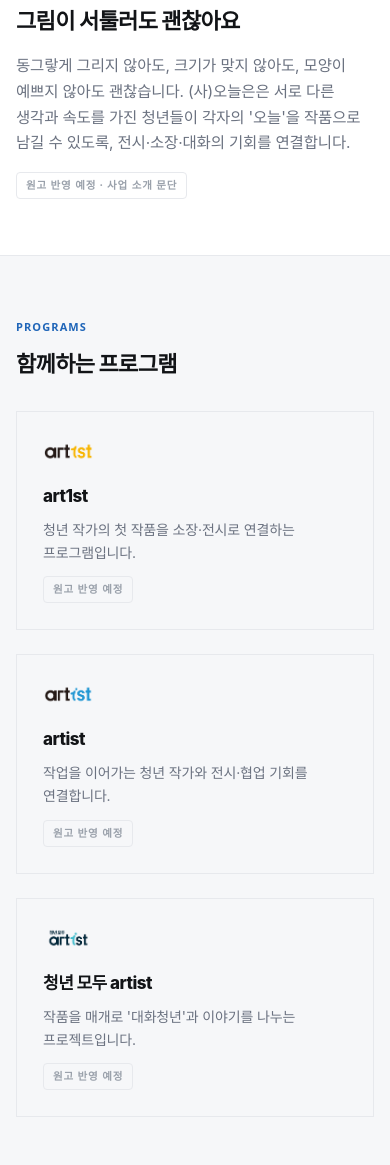
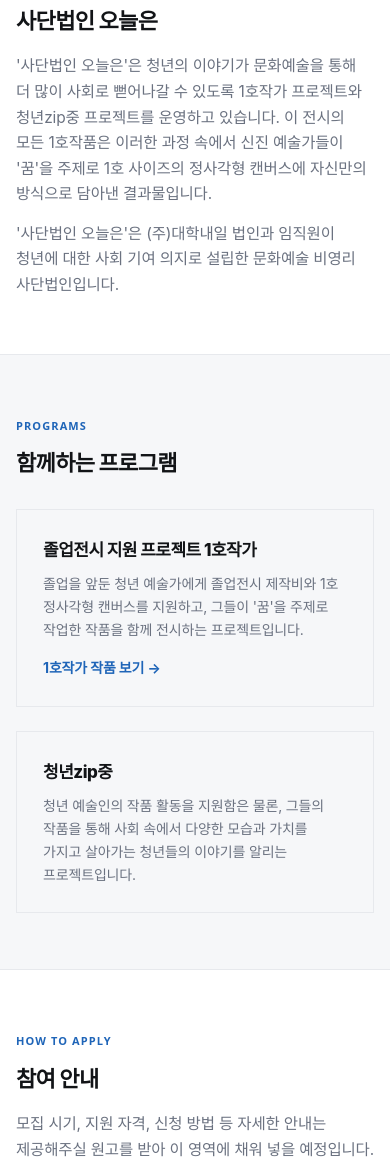
Before and after one commit to oneulmin-bot/oneul-art-galler, a plain HTML site: page docs/program.html in a window 390 px wide. Shown: the part 433-1598 px from the top of the page. Drawn offline with Linux system fonts and the light colour scheme; a web font is replaced by a local one.

Commit message:
Replace program.html placeholder copy with real brochure content
- Swap the 3 guessed sub-brand cards (art1st/artist/청년 모두 artist) for the 2 actually
  active programs (졸업전시 지원 프로젝트 1호작가, 청년zip중), using the org's real description text
- Link the 1호작가 card to the collection page filtered view
- Fix a mobile layout bug where an inline 2-column grid style ignored the
  narrow-viewport media query; added a `.cols-2` class scoped to min-width:761px instead

Co-Authored-By: Claude Sonnet 5 <noreply@anthropic.com>
Claude-Session: https://claude.ai/code/session_019J7XeoVp2dYo7xGdVVdTbQ

```diff
--- a/docs/assets/pages.css
+++ b/docs/assets/pages.css
@@ -104,6 +104,7 @@ section.exbanner{background:var(--point);color:#fff}
 .program-card img{height:28px;width:auto;margin-bottom:16px}
 .program-card h3{font-size:17px;margin-bottom:8px}
 .program-card p{color:var(--ink-muted);font-size:14px}
+@media(min-width:761px){.program-grid.cols-2{grid-template-columns:repeat(2,1fr)}}
 @media(max-width:760px){.program-grid{grid-template-columns:1fr}}
 
 /* ---------- reveal (절제된 페이드인) ---------- */
--- a/docs/program.html
+++ b/docs/program.html
@@ -21,36 +21,27 @@
   <p style="color:var(--ink-muted);max-width:620px;font-size:16px">100명의 청년에게는 100개 이상의 '행복의 기준'이 있다는 믿음으로, (사)오늘은은 청년 작가가 자신만의 기준으로 작업을 이어갈 수 있도록 함께합니다.</p>
 </div></section>
 
-<!-- TODO: 아래 섹션들은 사용자가 제공할 원고로 교체 예정입니다. 지금은 공개된 브랜드 자료를 바탕으로 한 임시 구성입니다. -->
+<!-- TODO: '참여 안내' 섹션은 모집 일정/자격/신청 방법 원고를 받으면 교체 예정입니다. -->
 
 <section class="program-section"><div class="wrap">
   <span class="label">About</span>
-  <h2 style="font-size:clamp(22px,3.2vw,30px);margin-top:8px">그림이 서툴러도 괜찮아요</h2>
-  <p style="color:var(--ink-muted);max-width:640px;margin-top:14px;font-size:15.5px">동그랗게 그리지 않아도, 크기가 맞지 않아도, 모양이 예쁘지 않아도 괜찮습니다. (사)오늘은은 서로 다른 생각과 속도를 가진 청년들이 각자의 '오늘'을 작품으로 남길 수 있도록, 전시·소장·대화의 기회를 연결합니다.</p>
-  <div class="tag" style="margin-top:16px">원고 반영 예정 · 사업 소개 문단</div>
+  <h2 style="font-size:clamp(22px,3.2vw,30px);margin-top:8px">사단법인 오늘은</h2>
+  <p style="color:var(--ink-muted);max-width:640px;margin-top:14px;font-size:15.5px">'사단법인 오늘은'은 청년의 이야기가 문화예술을 통해 더 많이 사회로 뻗어나갈 수 있도록 1호작가 프로젝트와 청년zip중 프로젝트를 운영하고 있습니다. 이 전시의 모든 1호작품은 이러한 과정 속에서 신진 예술가들이 '꿈'을 주제로 1호 사이즈의 정사각형 캔버스에 자신만의 방식으로 담아낸 결과물입니다.</p>
+  <p style="color:var(--ink-muted);max-width:640px;margin-top:14px;font-size:15.5px">'사단법인 오늘은'은 (주)대학내일 법인과 임직원이 청년에 대한 사회 기여 의지로 설립한 문화예술 비영리 사단법인입니다.</p>
 </div></section>
 
 <section class="program-section" style="background:var(--surface-alt)"><div class="wrap">
   <span class="label">Programs</span>
   <h2 style="font-size:clamp(22px,3.2vw,30px);margin-top:8px">함께하는 프로그램</h2>
-  <div class="program-grid">
+  <div class="program-grid cols-2">
     <div class="program-card">
-      <img src="assets/img/sub-art1st.png" alt="art1st(아트퍼스트)">
-      <h3>art1st</h3>
-      <p>청년 작가의 첫 작품을 소장·전시로 연결하는 프로그램입니다.</p>
-      <div class="tag" style="margin-top:12px">원고 반영 예정</div>
+      <h3>졸업전시 지원 프로젝트 1호작가</h3>
+      <p>졸업을 앞둔 청년 예술가에게 졸업전시 제작비와 1호 정사각형 캔버스를 지원하고, 그들이 '꿈'을 주제로 작업한 작품을 함께 전시하는 프로젝트입니다.</p>
+      <a class="link-more" href="collection.html" style="margin-top:14px;font-size:14px">1호작가 작품 보기 →</a>
     </div>
     <div class="program-card">
-      <img src="assets/img/sub-artist.png" alt="artist">
-      <h3>artist</h3>
-      <p>작업을 이어가는 청년 작가와 전시·협업 기회를 연결합니다.</p>
-      <div class="tag" style="margin-top:12px">원고 반영 예정</div>
-    </div>
-    <div class="program-card">
-      <img src="assets/img/sub-youth-artist.png" alt="청년 모두 artist">
-      <h3>청년 모두 artist</h3>
-      <p>작품을 매개로 '대화청년'과 이야기를 나누는 프로젝트입니다.</p>
-      <div class="tag" style="margin-top:12px">원고 반영 예정</div>
+      <h3>청년zip중</h3>
+      <p>청년 예술인의 작품 활동을 지원함은 물론, 그들의 작품을 통해 사회 속에서 다양한 모습과 가치를 가지고 살아가는 청년들의 이야기를 알리는 프로젝트입니다.</p>
     </div>
   </div>
 </div></section>
```
